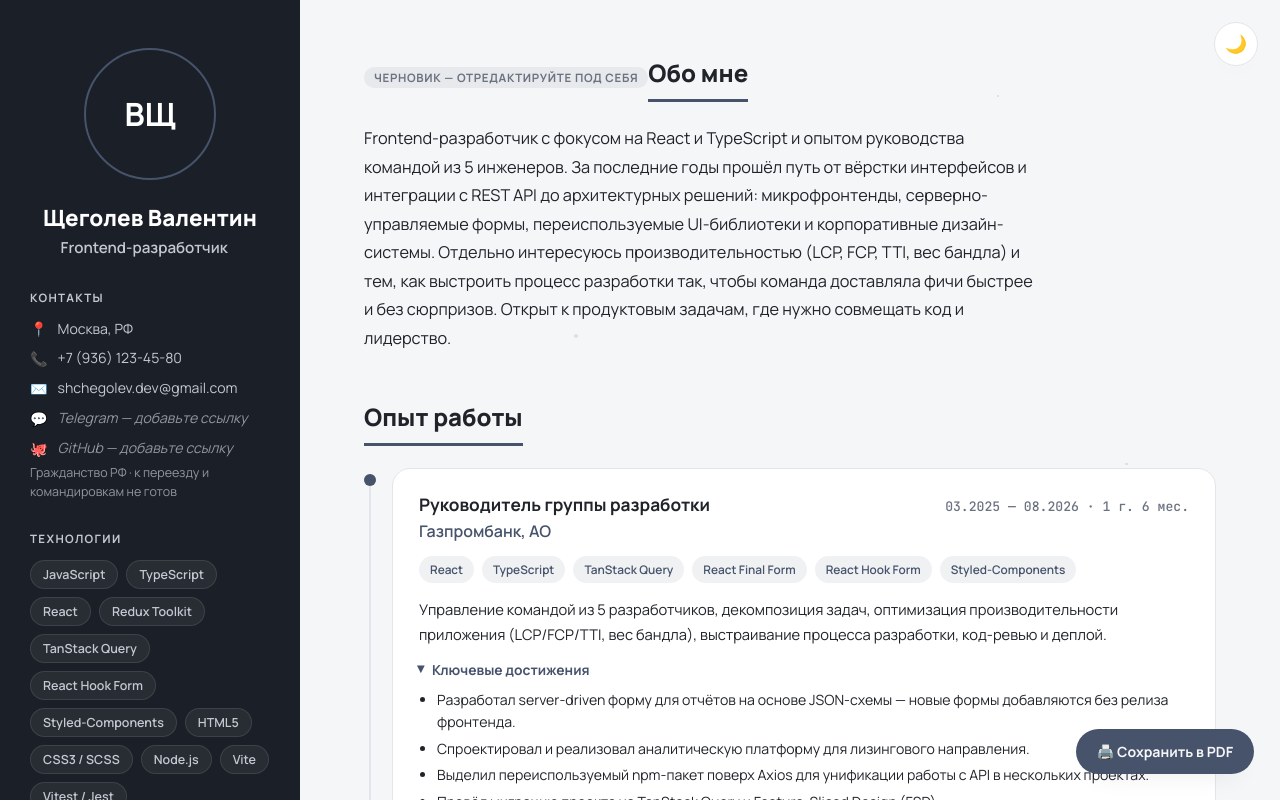
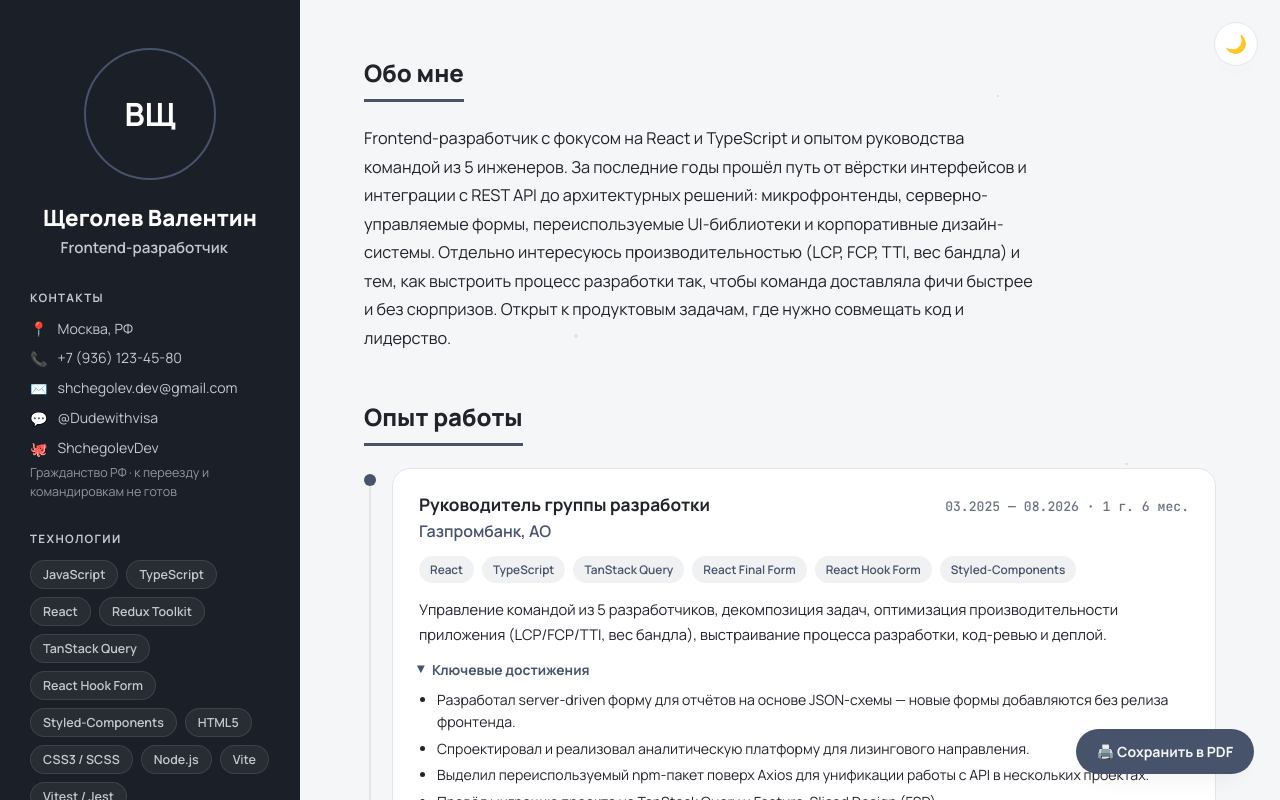
Before and after one commit to ShchegolevDev/About, a React (Vite) app: page / in a window 1280 px wide. Shown: the top 800 px of the page. Built offline with nearby package versions, Linux system fonts and the light colour scheme.

Commit message:
feat: add personal info

```diff
--- a/src/components/About/About.tsx
+++ b/src/components/About/About.tsx
@@ -4,7 +4,7 @@ import styles from './About.module.css';
 
 export const About = () => {
   return (
-    <Section id="about" title="Обо мне" draftNote>
+    <Section id="about" title="Обо мне">
       <p className={styles.about__text}>{ABOUT_TEXT}</p>
     </Section>
   );
--- a/src/components/Section/Section.module.css
+++ b/src/components/Section/Section.module.css
@@ -14,19 +14,6 @@
   transform: none;
 }
 
-.section__draft {
-  display: inline-block;
-  font-size: 0.72rem;
-  font-weight: 700;
-  text-transform: uppercase;
-  letter-spacing: 0.06em;
-  color: var(--text-muted);
-  background: var(--accent-soft);
-  padding: 3px 10px;
-  border-radius: 999px;
-  margin-bottom: 14px;
-}
-
 .section__title {
   font-size: clamp(1.25rem, 2vw, 1.5rem);
   font-weight: 800;
--- a/src/components/Section/Section.tsx
+++ b/src/components/Section/Section.tsx
@@ -6,11 +6,10 @@ import styles from './Section.module.css';
 interface SectionProps {
   id: string;
   title: string;
-  draftNote?: boolean;
   children: ReactNode;
 }
 
-export const Section = ({ id, title, draftNote, children }: SectionProps) => {
+export const Section = ({ id, title, children }: SectionProps) => {
   const { ref, isVisible } = useReveal<HTMLElement>();
 
   return (
@@ -19,7 +18,6 @@ export const Section = ({ id, title, draftNote, children }: SectionProps) => {
       ref={ref}
       className={cx(styles.section, isVisible && styles['section--visible'])}
     >
-      {draftNote && <span className={styles.section__draft}>Черновик — отредактируйте под себя</span>}
       <h2 className={styles.section__title}>{title}</h2>
       {children}
     </section>
--- a/src/components/SoftSkills/SoftSkills.tsx
+++ b/src/components/SoftSkills/SoftSkills.tsx
@@ -4,7 +4,7 @@ import { SOFT_SKILLS } from '../../data/resumeData';
 
 export const SoftSkills = () => {
   return (
-    <Section id="soft-skills" title="Soft Skills" draftNote>
+    <Section id="soft-skills" title="Soft Skills">
       <SkillTags skills={SOFT_SKILLS} variant="soft" />
     </Section>
   );
--- a/src/data/resumeData.ts
+++ b/src/data/resumeData.ts
@@ -21,8 +21,8 @@ export const CONTACTS: ContactItem[] = [
   { id: 'location', icon: '📍', label: 'Москва, РФ' },
   { id: 'phone', icon: '📞', label: '+7 (936) 123-45-80', href: 'tel:+79361234580' },
   { id: 'email', icon: '✉️', label: 'shchegolev.dev@gmail.com', href: 'mailto:shchegolev.dev@gmail.com' },
-  { id: 'telegram', icon: '💬', label: 'Telegram — добавьте ссылку', href: '#', isPlaceholder: true },
-  { id: 'github', icon: '🐙', label: 'GitHub — добавьте ссылку', href: '#', isPlaceholder: true },
+  { id: 'telegram', icon: '💬', label: '@Dudewithvisa', href: 'https://t.me/Dudewithvisa' },
+  { id: 'github', icon: '🐙', label: 'ShchegolevDev', href: 'https://github.com/ShchegolevDev/About' },
 ];
 
 export const TECH_SKILLS: string[] = [
```
